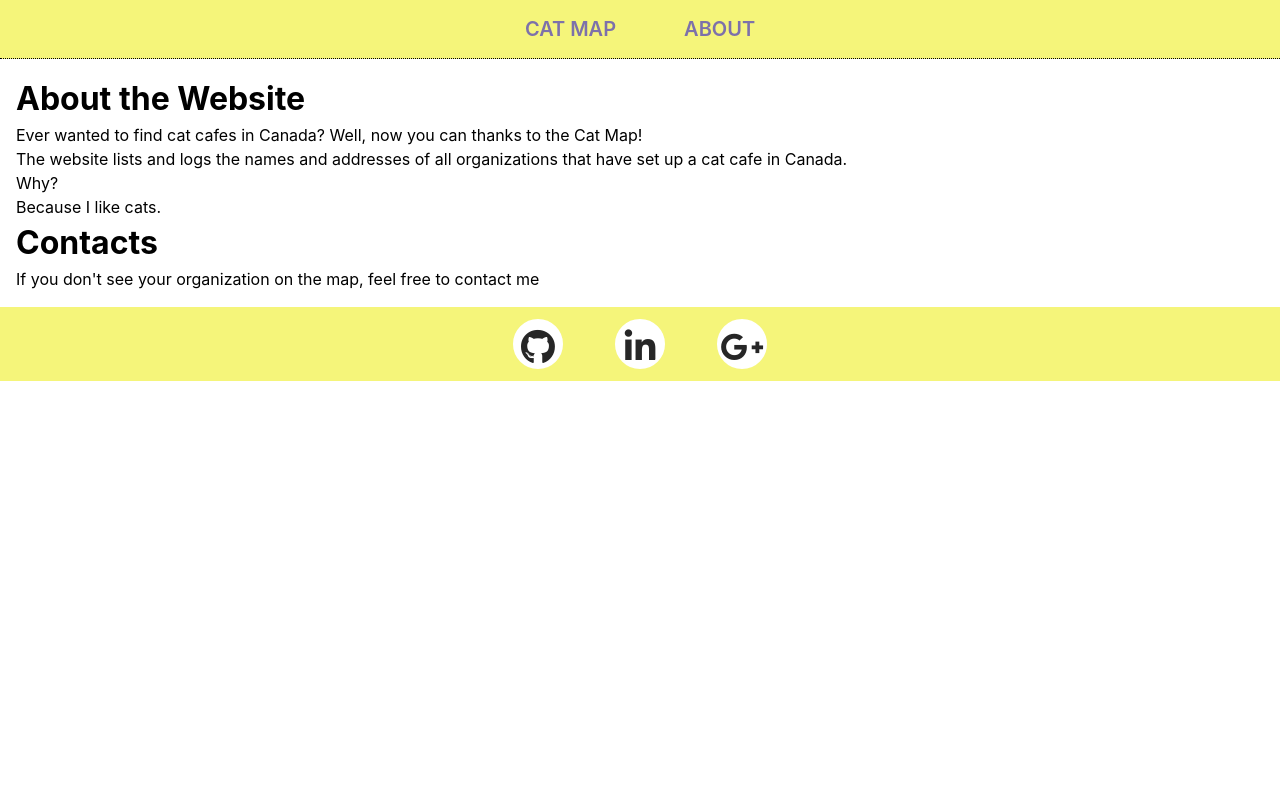
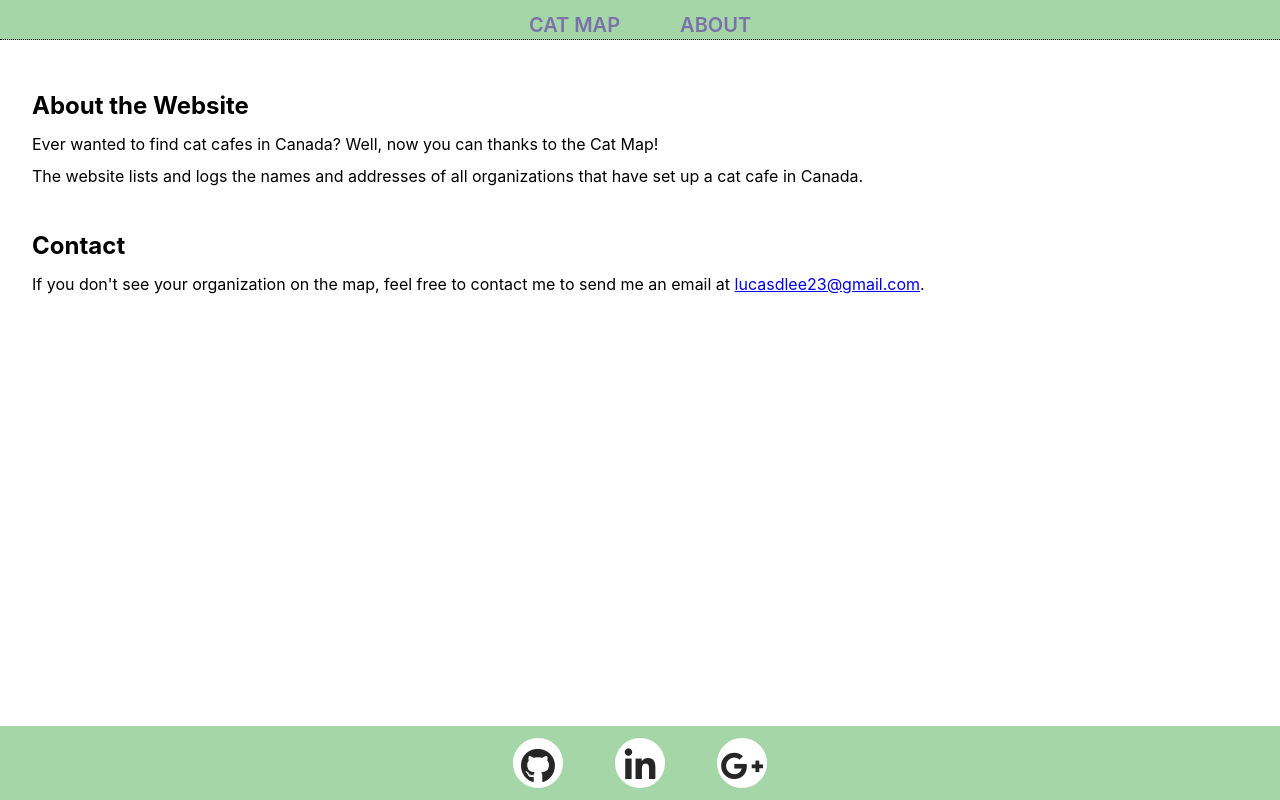
Before and after one commit to LucasDLee/Cats-Canada, a Vue app: page /about in a window 1280 px wide. Built offline with nearby package versions, Linux system fonts and the light colour scheme.

Commit message:
CSS and other changes

```diff
--- a/src/App.vue
+++ b/src/App.vue
@@ -13,12 +13,7 @@ import NavBar from './components/NavBar.vue'
 
 <style>
 :root {
-  --hyperlink-bg-color: #f5f57a;
-  --main: #f5f57a;
-  --main2: rgb(191, 183, 111, 0.75);
-  --main3: #3da35d;
-  --main4: rgb(125, 113, 170, 0.67);
-  --main5: rgb(128, 125, 106, 0.5);
+  --nav-hover: #1B5E20;
 }
 
 html {
--- a/src/components/AboutFooter.vue
+++ b/src/components/AboutFooter.vue
@@ -1,5 +1,5 @@
 <template>
-  <footer id="about-footer">
+  <footer id="about-footer" class="bg-green-lighten-3">
     <a :href="githubProfile" target="_blank"><i class="fab fa-github icon"></i></a>
     <a :href="linkedInProfile" target="_blank"><i class="fab fa-linkedin-in icon"></i></a>
     <a :href="email" target="_blank"><i class="fab fa-google-plus-g icon"></i></a>
@@ -23,11 +23,11 @@ export default {
 
 <style scoped>
 #about-footer {
-  background-color: var(--hyperlink-bg-color);
   display: flex;
   flex-direction: row;
   justify-content: center;
   left: 0;
+  bottom: 0;
   gap: 0 2em;
   padding: 0.75rem 0;
   position: absolute;
--- a/src/components/NavBar.vue
+++ b/src/components/NavBar.vue
@@ -1,5 +1,5 @@
 <template>
-  <nav>
+  <nav class="bg-green-lighten-3">
     <RouterLink to="/">Cat Map</RouterLink>
     <RouterLink to="/about">About</RouterLink>
   </nav>
@@ -11,11 +11,11 @@ import { RouterLink } from 'vue-router'
 
 <style scoped>
 nav {
-  background-color: var(--hyperlink-bg-color);
   border-bottom: 1px dotted black;
   text-transform: uppercase;
   text-align: center;
   font-weight: 600;
+  height: 5vh;
 }
 
 nav > * {
@@ -27,7 +27,7 @@ nav > * {
 }
 
 nav > * {
-  padding: 0.7em 0.7em;
+  padding: 0.5em 0.5em;
   position: relative;
   text-decoration: none;
   font-size: 20px;
@@ -47,8 +47,8 @@ nav > *::before {
   content: '';
   right: 0;
   top: 0;
-  border-top: 3px solid var(--main3);
-  border-right: 3px solid var(--main3);
+  border-top: 3px solid var(--nav-hover);
+  border-right: 3px solid var(--nav-hover);
   transform: translate(-100%, 50%);
 }
 
@@ -56,8 +56,8 @@ nav > *:after {
   content: '';
   left: 0;
   bottom: 0;
-  border-bottom: 3px solid var(--main3);
-  border-left: 3px solid var(--main3);
+  border-bottom: 3px solid var(--nav-hover);
+  border-left: 3px solid var(--nav-hover);
   transform: translate(100%, -50%);
 }
 
@@ -68,6 +68,6 @@ nav > *:hover:after {
 }
 
 nav > *:hover {
-  color: var(--main3);
+  color: var(--nav-hover);
 }
 </style>
--- a/src/views/AboutView.vue
+++ b/src/views/AboutView.vue
@@ -1,18 +1,20 @@
 <template>
-  <div class="about">
-    <h1>About the Website</h1>
-    <p>Ever wanted to find cat cafes in Canada? Well, now you can thanks to the Cat Map!</p>
-    <p>
-      The website lists and logs the names and addresses of all organizations that have set up a cat
-      cafe in Canada.
-    </p>
-    <p>Why?</p>
-    <p>Because I like cats.</p>
+  <v-container fluid id="about-view">
+    <div class="about">
+      <section>
+        <h1>About the Website</h1>
+        <p>Ever wanted to find cat cafes in Canada? Well, now you can thanks to the Cat Map!</p>
+        <p>The website lists and logs the names and addresses of all organizations that have set up a cat
+          cafe in Canada.</p>
+      </section>
 
-    <h1>Contacts</h1>
-    <p>If you don't see your organization on the map, feel free to contact me</p>
-  </div>
-  <AboutFooter />
+      <section>
+        <h1>Contact</h1>
+        <p>If you don't see your organization on the map, feel free to contact me to send me an email at <a href="mailto:lucasdlee23@gmail.com?subject=Cats Canada Inquiry">lucasdlee23@gmail.com</a>.</p>
+      </section>
+    </div>
+    <AboutFooter />
+  </v-container>
 </template>
 
 <script setup>
@@ -25,4 +27,12 @@ import AboutFooter from '@/components/AboutFooter.vue'
   flex-direction: column;
   padding: 1em;
 }
+
+.about>section {
+  margin: 1em 0;
+}
+
+.about>section p {
+  margin: 0.5em 0;
+}
 </style>
--- a/src/views/HomeView.vue
+++ b/src/views/HomeView.vue
@@ -1,5 +1,5 @@
 <template>
-  <v-container class="contents px-0 py-0">
+  <v-container class="contents px-0 py-0 mx-0" fluid>
     <l-map
       id="cat-map"
       ref="map"
@@ -30,7 +30,7 @@
         <span class="info--text">{{ this.mouseLatLon.lon }}</span>
       </div> -->
     </l-map>
-    <v-virtual-scroll :items="cafeListDetails">
+    <v-virtual-scroll :items="cafeListDetails" id="scroller">
       <template v-slot:default="{ item }">
         <section class="location">
           <v-icon icon="mdi-coffee" size="x-large"></v-icon>
@@ -145,16 +145,16 @@ export default {
 
 <style scoped>
 .contents {
-  width: 100vw;
-  /* height: 94.5vh; */
   display: flex;
   /* grid-template-columns: auto auto; */
   flex-direction: row;
-  height: 100vh;
+  height: 95vh;
   padding: 1em;
+  width: 100vw;
 }
 
 .location {
+  border-left: 1px dotted black;
   display: grid;
   grid-template-columns: auto auto;
   grid-template-rows: auto auto;
--- a/vite.config.js
+++ b/vite.config.js
@@ -9,6 +9,7 @@ import { fileURLToPath, URL } from 'node:url'
 
 // https://vitejs.dev/config/
 export default defineConfig({
+  base: '/catscanada/',
   plugins: [
     vue({
       template: { transformAssetUrls }
```
Also changed, not shown: 1 other file (tests, documents, lock files or other folders).
